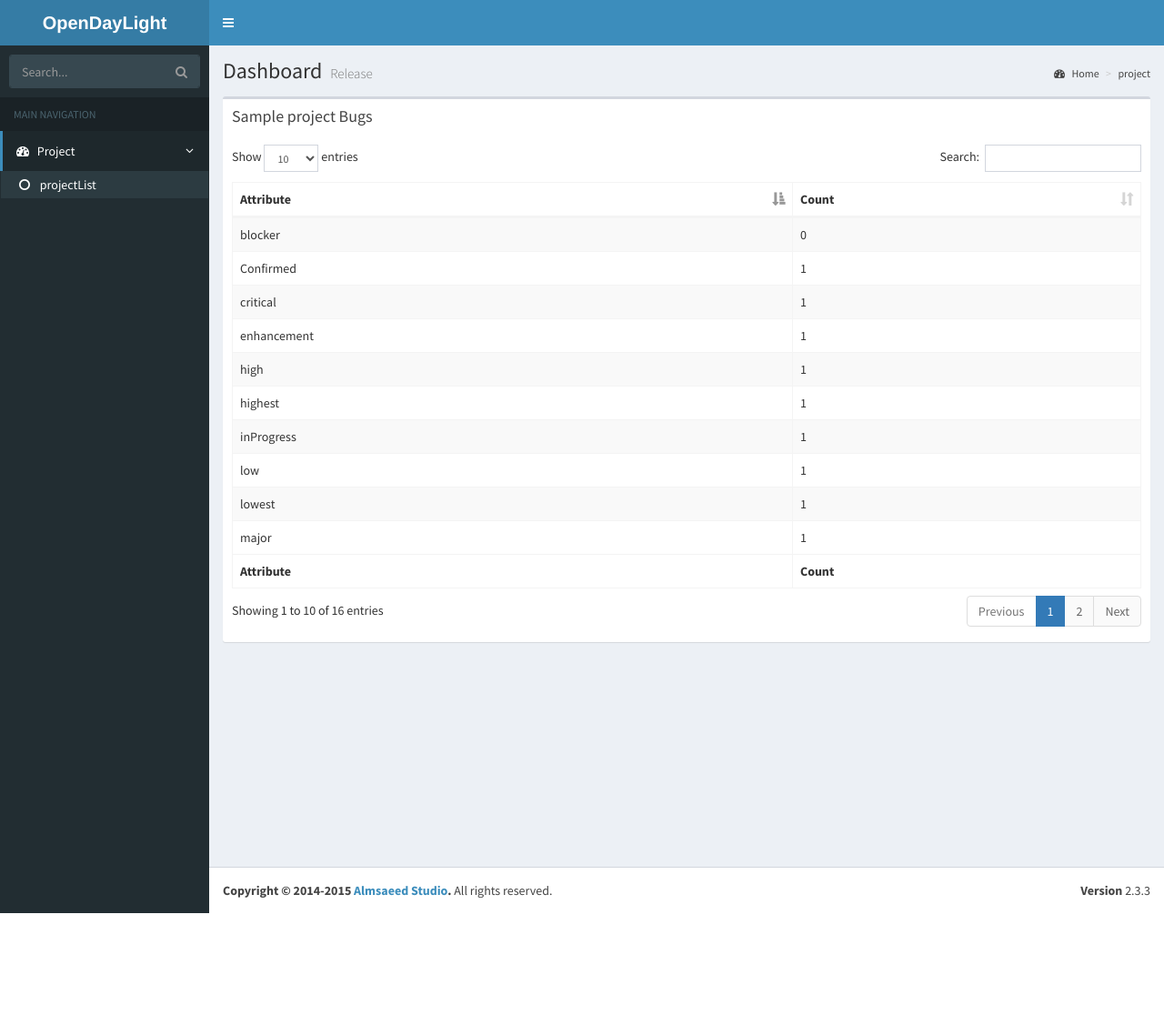
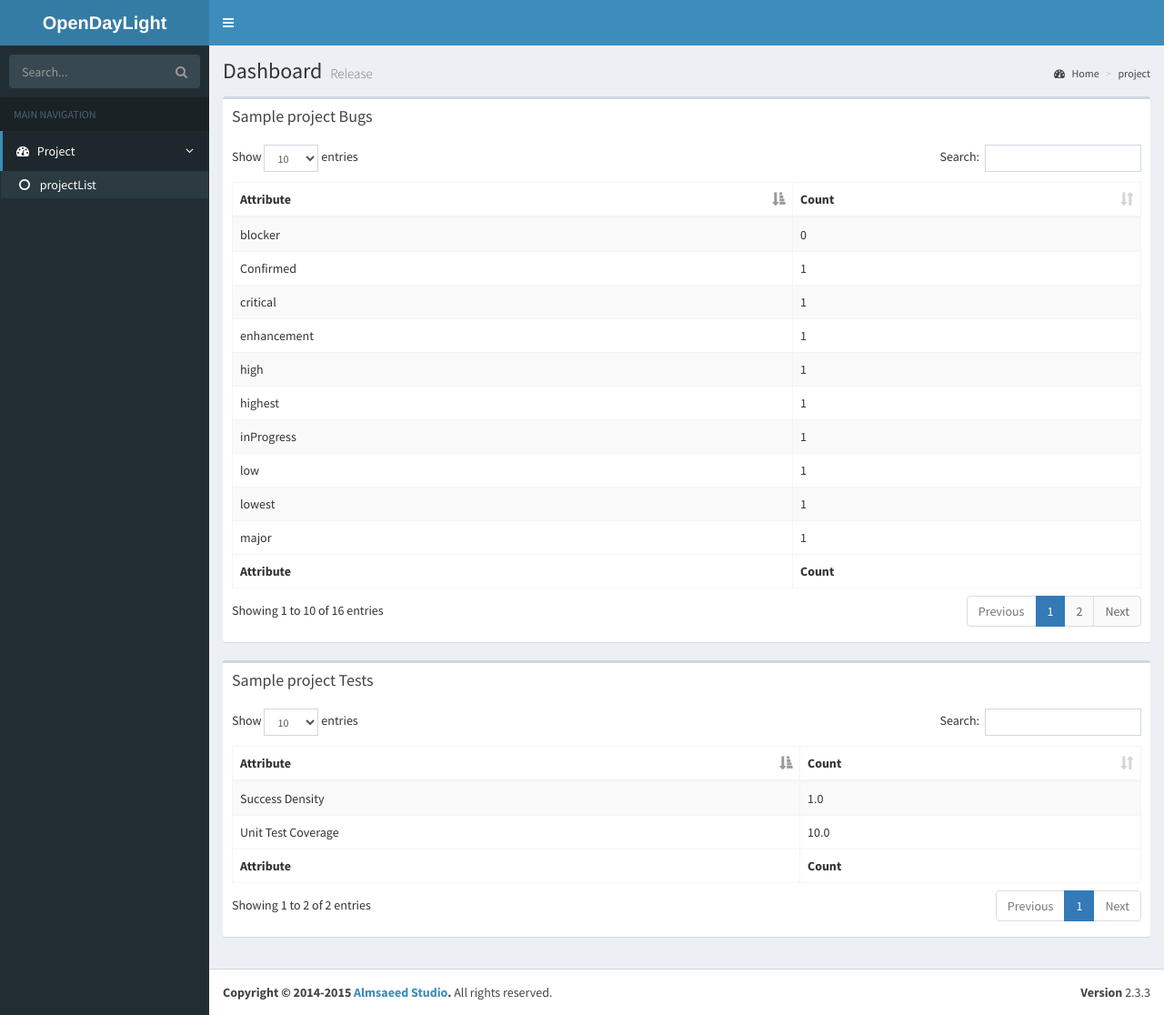
Before and after one commit to rohitsakala/odlDashboard, a Django app: page /main/project/1/ in a window 1280 px wide. Shown: the whole page at 91% size. Before the commit the page ends 1004 px from the top, so only its background shows below. Run offline with Django 3.2, Linux system fonts and the light colour scheme; tables that the repository leaves empty hold one stand-in row (values such as "Sample post"); parts of the project's set-up code (start-up, migrations or seed data) failed here and were passed over; some libraries are stand-ins or nearby versions.

Commit message:
Implemented Sonar Related Attributes
Unit test coverage and test success density have been implemented and
added to the UI under project

```diff
--- a/dashboard/main/templates/main/project.html
+++ b/dashboard/main/templates/main/project.html
@@ -227,7 +227,7 @@
             </div>
             <!-- /.box-header -->
             <div class="box-body">
-              <table id="example1" class="table table-bordered table-striped">
+              <table id="table1" class="table table-bordered table-striped">
                 <thead>
                 <tr>
                   <th>Attribute</th>
@@ -298,6 +298,46 @@
                 <tr>
                   <td>lowest</td>
                   <td>{{bugs.lowest}}</td>
+                </tr>
+                </tbody>
+                <tfoot>
+                <tr>
+                  <th>Attribute</th>
+                  <th>Count</th>
+                </tr>
+                </tfoot>
+              </table>
+            </div>
+            <!-- /.box-body -->
+          </div>
+          <!-- /.box -->
+        </div>
+        <!-- /.col -->
+      </div>
+      <!-- /.row -->
+      <div class="row">
+        <div class="col-md-12">
+          <div class="box">
+            <div class="box-header">
+              <h3 class="box-title">{{ project.name }} Tests</h3>
+            </div>
+            <!-- /.box-header -->
+            <div class="box-body">
+              <table id="table2" class="table table-bordered table-striped">
+                <thead>
+                <tr>
+                  <th>Attribute</th>
+                  <th>Count</th>
+                </tr>
+                </thead>
+                <tbody>
+                <tr>
+                  <td>Unit Test Coverage</td>
+                  <td>{{test.coverage}}</td>
+                </tr>
+                <tr>
+                  <td>Success Density</td>
+                  <td>{{test.successDensity}}</td>
                 </tr>
                 </tbody>
                 <tfoot>
@@ -541,15 +581,8 @@
 </body>
 <script>
   $(function () {
-    $("#example1").DataTable();
-    $('#example2').DataTable({
-      "paging": true,
-      "lengthChange": false,
-      "searching": false,
-      "ordering": true,
-      "info": true,
-      "autoWidth": false
-    });
+    $("#table1").DataTable();
+    $("#table2").DataTable();
   });
 </script>
 </html>
--- a/dashboard/main/views.py
+++ b/dashboard/main/views.py
@@ -1,5 +1,5 @@
 from django.shortcuts import get_object_or_404,HttpResponse,render
-from scripts.models import Projects,Bugs
+from scripts.models import Projects,Bugs,Test
 
 def index(request):
 	projectList =  Projects.objects.all()
@@ -9,5 +9,6 @@ def index(request):
 def project(request, project_id):
     project = get_object_or_404(Projects, pk=project_id)
     bugs = get_object_or_404(Bugs,projectName=project)
-    data = {'project' : project,'bugs' : bugs}
+    test = get_object_or_404(Test,projectName=project)
+    data = {'project' : project,'bugs' : bugs,'test' : test}
     return render(request, 'main/project.html', data)
--- a/dashboard/scripts/models.py
+++ b/dashboard/scripts/models.py
@@ -26,3 +26,8 @@ class Bugs(models.Model):
 	normal = models.IntegerField(default=0)
 	low = models.IntegerField(default=0)
 	lowest = models.IntegerField(default=0)
+
+class Test(models.Model):
+	projectName =  models.OneToOneField('Projects',on_delete=models.CASCADE)
+	coverage = models.FloatField(default=0)
+	successDensity = models.FloatField(default=0)
```
Also changed, not shown: dashboard/scripts/tasks.py (+12 -0 lines), dashboard/scripts/utils/scraper.py (+47 -5 lines), dashboard/scripts/migrations/0009_test.py (added), dashboard/scripts/migrations/0010_test_successdensity.py (added), 7 other files.
